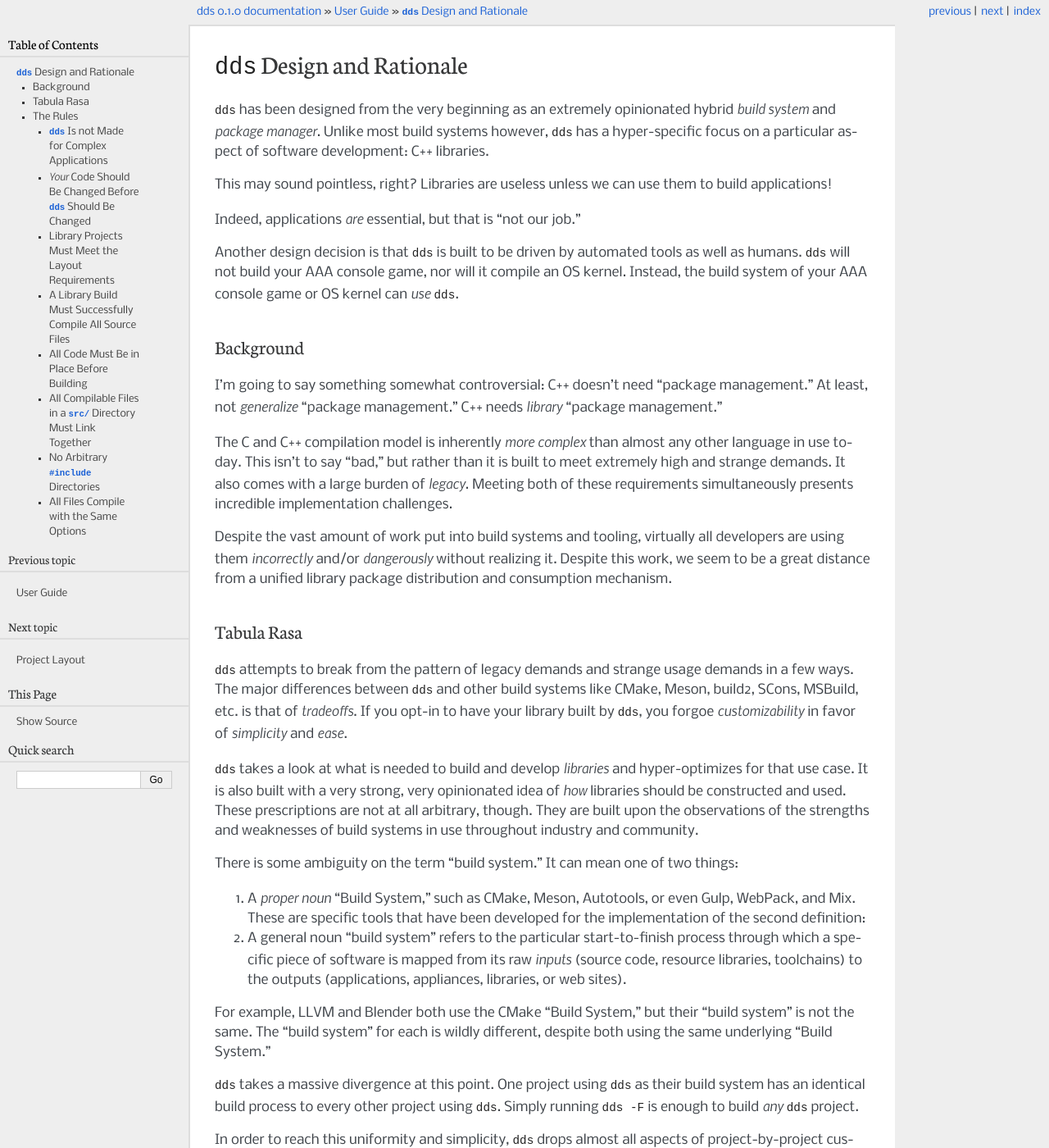
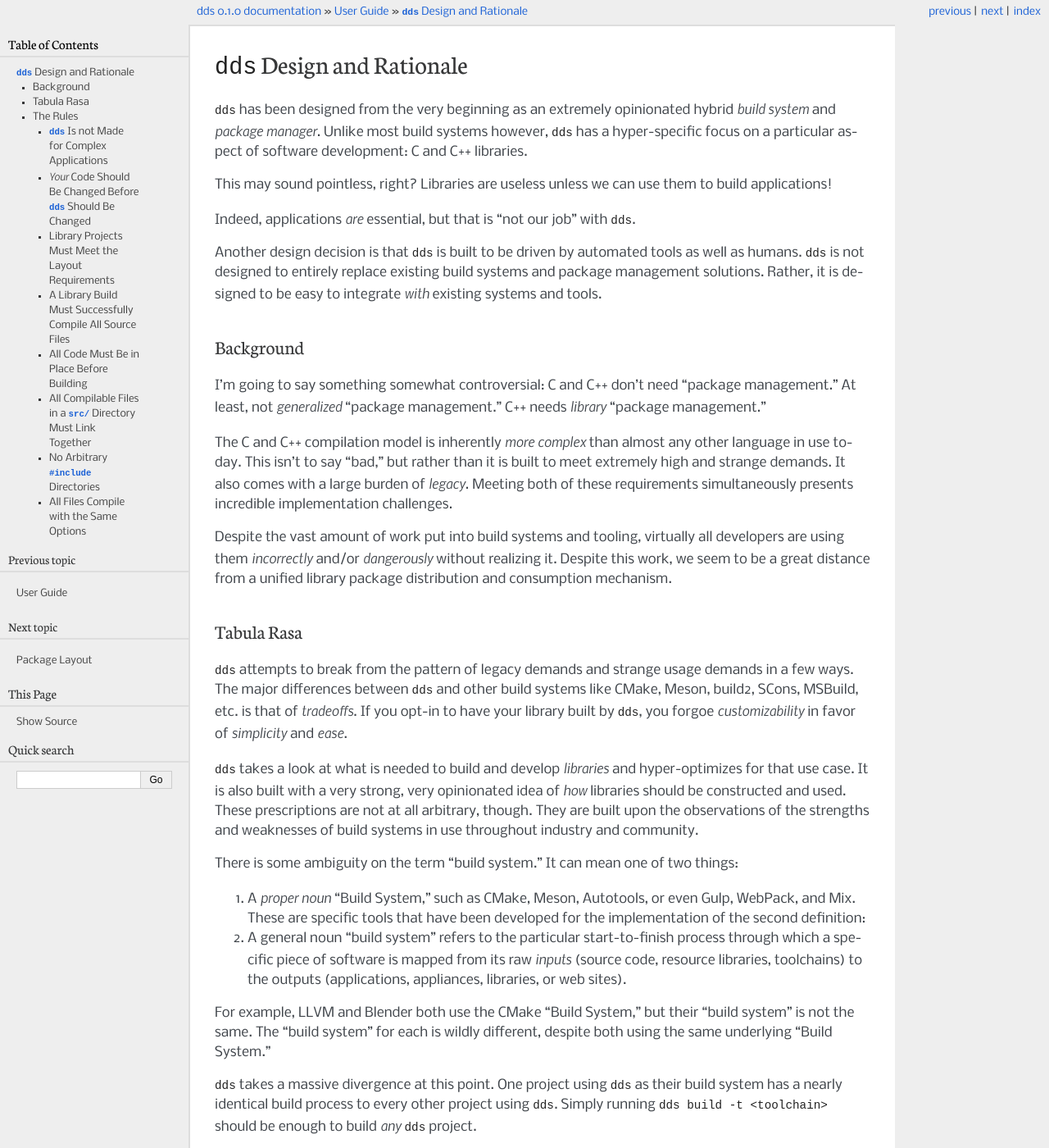
Before and after one commit to vector-of-bool/bpt, a Sphinx documentation site: the page built from docs/guide/design.rst, in a window 1280 px wide and 1400 px high. Shown: the whole window at 82% size. Built offline with Sphinx 7.4.7, drawn with Linux system fonts in a browser that asks for light colours; some of the changed text lies outside the part shown.

Commit message:
Docs updates

```diff
--- a/docs/guide/design.rst
+++ b/docs/guide/design.rst
@@ -4,25 +4,25 @@
 ``dds`` has been designed from the very beginning as an extremely opinionated
 hybrid *build system* and *package manager*. Unlike most build systems however,
 ``dds`` has a hyper-specific focus on a particular aspect of software
-development: C++ libraries.
+development: C and C++ libraries.
 
 This may sound pointless, right? Libraries are useless unless we can use them
 to build applications!
 
-Indeed, applications *are* essential, but that is "not our job."
+Indeed, applications *are* essential, but that is "not our job" with ``dds``.
 
 Another design decision is that ``dds`` is built to be driven by automated
-tools as well as humans. ``dds`` will not build your AAA console game, nor will
-it compile an OS kernel. Instead, the build system of your AAA console game or
-OS kernel can *use* ``dds``.
+tools as well as humans. ``dds`` is not designed to entirely replace existing
+build systems and package management solutions. Rather, it is designed to be
+easy to integrate *with* existing systems and tools.
 
 
 Background
 **********
 
-I'm going to say something somewhat controversial: C++ doesn't need "package
-management." At least, not *generalize* "package management." C++ needs
-*library* "package management."
+I'm going to say something somewhat controversial: C and C++ don't need
+"package management." At least, not *generalized* "package management." C++
+needs *library* "package management."
 
 The C and C++ compilation model is inherently *more complex* than almost any
 other language in use today. This isn't to say "bad," but rather than it is
@@ -68,9 +68,9 @@ For example, LLVM and Blender both use the CMake "Build System," but their
 different, despite both using the same underlying "Build System."
 
 ``dds`` takes a massive divergence at this point. One project using ``dds`` as
-their build system has an identical build process to every other project using
-``dds``. Simply running :code:`dds -F` is enough to build *any* ``dds``
-project.
+their build system has a nearly identical build process to every other project
+using ``dds``. Simply running :code:`dds build -t <toolchain>` should be enough
+to build *any* ``dds`` project.
 
 In order to reach this uniformity and simplicity, ``dds`` drops almost all
 aspects of project-by-project customizability. Instead, ``dds`` affords the
@@ -106,8 +106,7 @@ violate any of the other existing rules.
     on.
 
 ``dds`` contains a minimal amount of functionality for building simple
-applications, but it is certainly not its primary purpose (See the ``--apps``
-flag).
+applications, but it is certainly not its primary purpose.
 
 
 .. _design.rules.change:
@@ -190,3 +189,7 @@ When DDS compiles a library, every source file will be compiled with an
 identical set of options. Additionally, when DDS compiles a dependency tree,
 every library in that dependency tree will be compiled with an identical set of
 options. Refer to the :doc:`toolchains` page for more information.
+
+Currently, the only exception to this rules is for flags that control compiler
+warnings: Dependencies will be compiled without adding any warnings flags,
+while the main project will be compiled with warnings enabled by default.
--- a/docs/guide/index.rst
+++ b/docs/guide/index.rst
@@ -7,5 +7,5 @@ User Guide
     :maxdepth: 2
 
     design
-    layout
+    packages
     toolchains
```
Also changed, not shown: other parts of docs/guide/design.rst (+2 -2 lines), docs/guide/layout.rst (deleted, +0 -123 lines), docs/guide/packages.rst (added, +260 -0 lines), docs/index.rst (+5 -4 lines).
